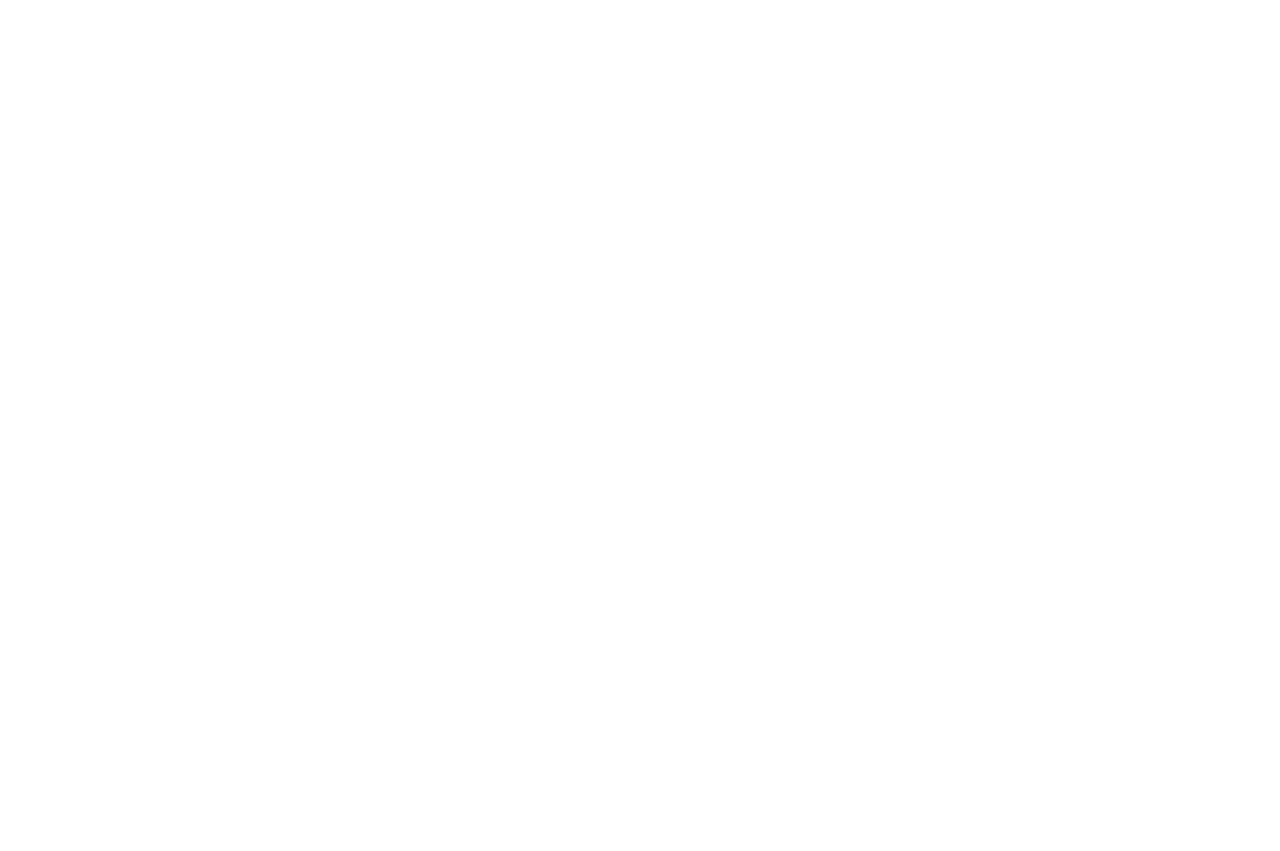
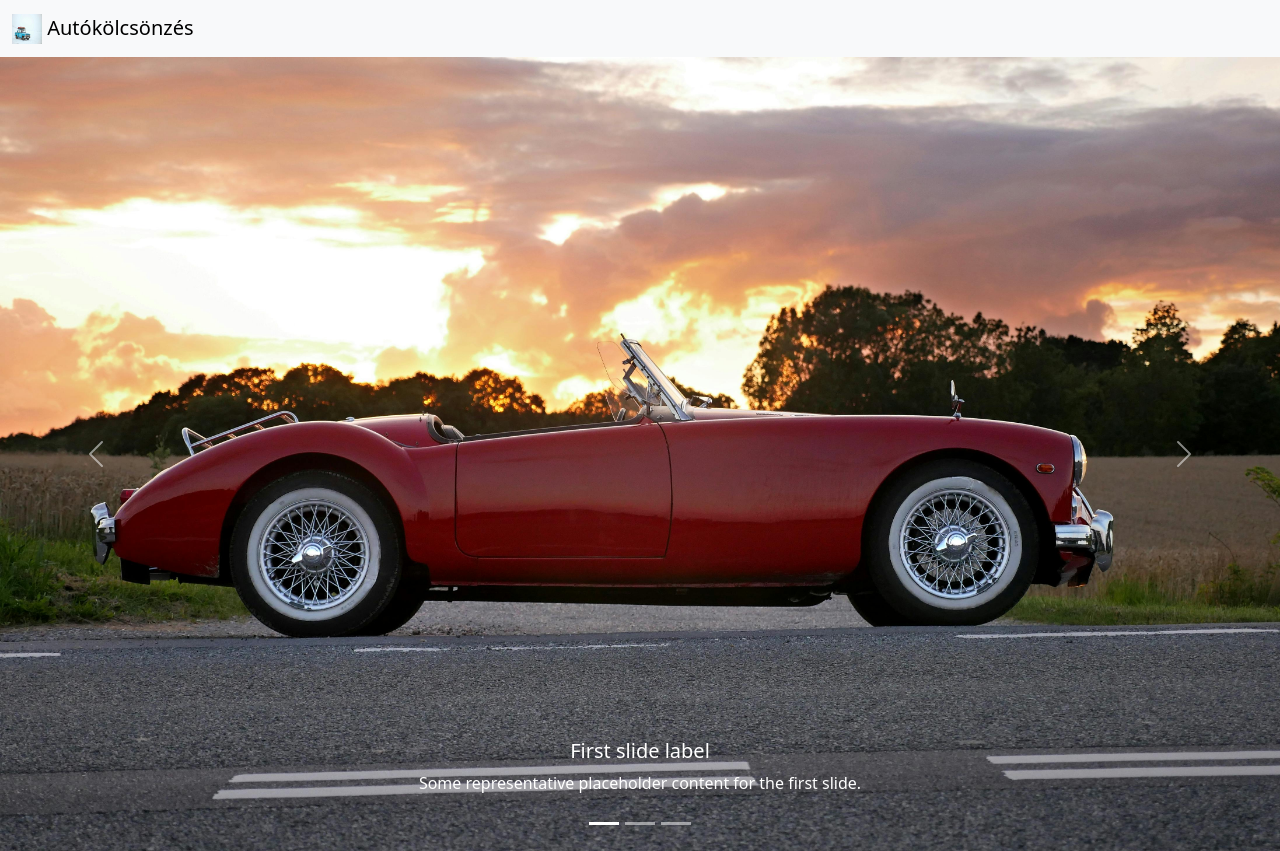
Before and after one commit to Davidson1004/Szoftverteszt_projekt, a plain HTML site: page index.html in a window 1280 px wide. Before the commit the page ends 800 px from the top, so only its background shows below. Drawn offline with nearby package versions, Linux system fonts and the light colour scheme.

Commit message:
html change 2

```diff
--- a/css/index.css
+++ b/css/index.css
@@ -0,0 +1,3 @@
+.carousel-caption{
+    text-decoration:  10px black;
+}
--- a/index.html
+++ b/index.html
@@ -3,11 +3,62 @@
 <head>
     <meta charset="UTF-8">
     <meta name="viewport" content="width=device-width, initial-scale=1.0">
+    <link href="https://cdn.jsdelivr.net/npm/bootstrap@5.3.3/dist/css/bootstrap.min.css" rel="stylesheet" integrity="sha384-QWTKZyjpPEjISv5WaRU9OFeRpok6YctnYmDr5pNlyT2bRjXh0JMhjY6hW+ALEwIH" crossorigin="anonymous">
+
+    <link rel="stylesheet" href="css/index.css">
     <title>Autókölcsönzés</title>
 </head>
 <body>
-    <div id="card_div">
+    <nav class="navbar bg-body-tertiary">
+        <div class="container-fluid">
+          <a class="navbar-brand" href="#">
+            <img src="img/navbarauto.jpg" alt="Logo" width="30" height="30" class="d-inline-block align-text-top">
+            Autókölcsönzés
+          </a>
+        </div>
+      </nav>
 
-    </div>
+
+      <div id="carouselExampleIndicators" class="carousel slide">
+        <div class="carousel-indicators">
+          <button type="button" data-bs-target="#carouselExampleIndicators" data-bs-slide-to="0" class="active" aria-current="true" aria-label="Slide 1"></button>
+          <button type="button" data-bs-target="#carouselExampleIndicators" data-bs-slide-to="1" aria-label="Slide 2"></button>
+          <button type="button" data-bs-target="#carouselExampleIndicators" data-bs-slide-to="2" aria-label="Slide 3"></button>
+        </div>
+        <div class="carousel-inner">
+          <div class="carousel-item active">
+            <img src="img/carouselauto1.jpg" class="d-block w-100" alt="...">
+            <div class="carousel-caption d-none d-md-block">
+                <h5>First slide label</h5>
+                <p>Some representative placeholder content for the first slide.</p>
+              </div>
+          </div>
+          <div class="carousel-item">
+            <img src="img/carouselauto2.jpg" class="d-block w-100" alt="...">
+            <div class="carousel-caption d-none d-md-block">
+                <h5>Second slide label</h5>
+                <p>Some representative placeholder content for the second slide.</p>
+            </div>
+          </div>
+          <div class="carousel-item">
+            <img src="img/carouselauto3.jpg" class="d-block w-100" alt="...">
+            <div class="carousel-caption d-none d-md-block">
+                <h5>Third slide label</h5>
+                <p>Some representative placeholder content for the third slide.</p>
+            </div>
+          </div>
+        </div>
+        <button class="carousel-control-prev" type="button" data-bs-target="#carouselExampleIndicators" data-bs-slide="prev">
+          <span class="carousel-control-prev-icon" aria-hidden="true"></span>
+          <span class="visually-hidden">Előző</span>
+        </button>
+        <button class="carousel-control-next" type="button" data-bs-target="#carouselExampleIndicators" data-bs-slide="next">
+          <span class="carousel-control-next-icon" aria-hidden="true"></span>
+          <span class="visually-hidden">Következő</span>
+        </button>
+      </div>
+
+    <script src="https://cdn.jsdelivr.net/npm/@popperjs/core@2.11.8/dist/umd/popper.min.js" integrity="sha384-I7E8VVD/ismYTF4hNIPjVp/Zjvgyol6VFvRkX/vR+Vc4jQkC+hVqc2pM8ODewa9r" crossorigin="anonymous"></script>
+    <script src="https://cdn.jsdelivr.net/npm/bootstrap@5.3.3/dist/js/bootstrap.min.js" integrity="sha384-0pUGZvbkm6XF6gxjEnlmuGrJXVbNuzT9qBBavbLwCsOGabYfZo0T0to5eqruptLy" crossorigin="anonymous"></script>
 </body>
 </html>
```
Also changed, not shown: img/carouselauto1.jpg (added), img/navbarauto.jpg (added), 2 other files.
